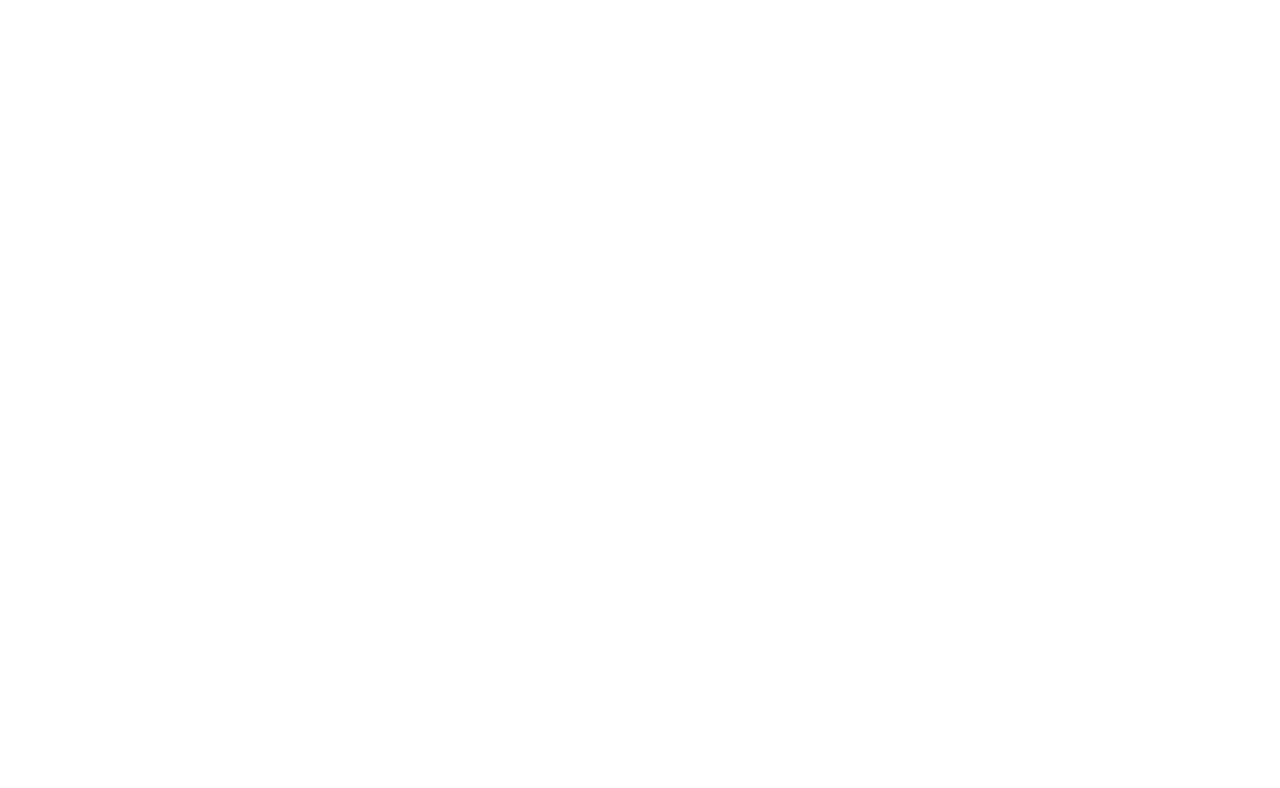
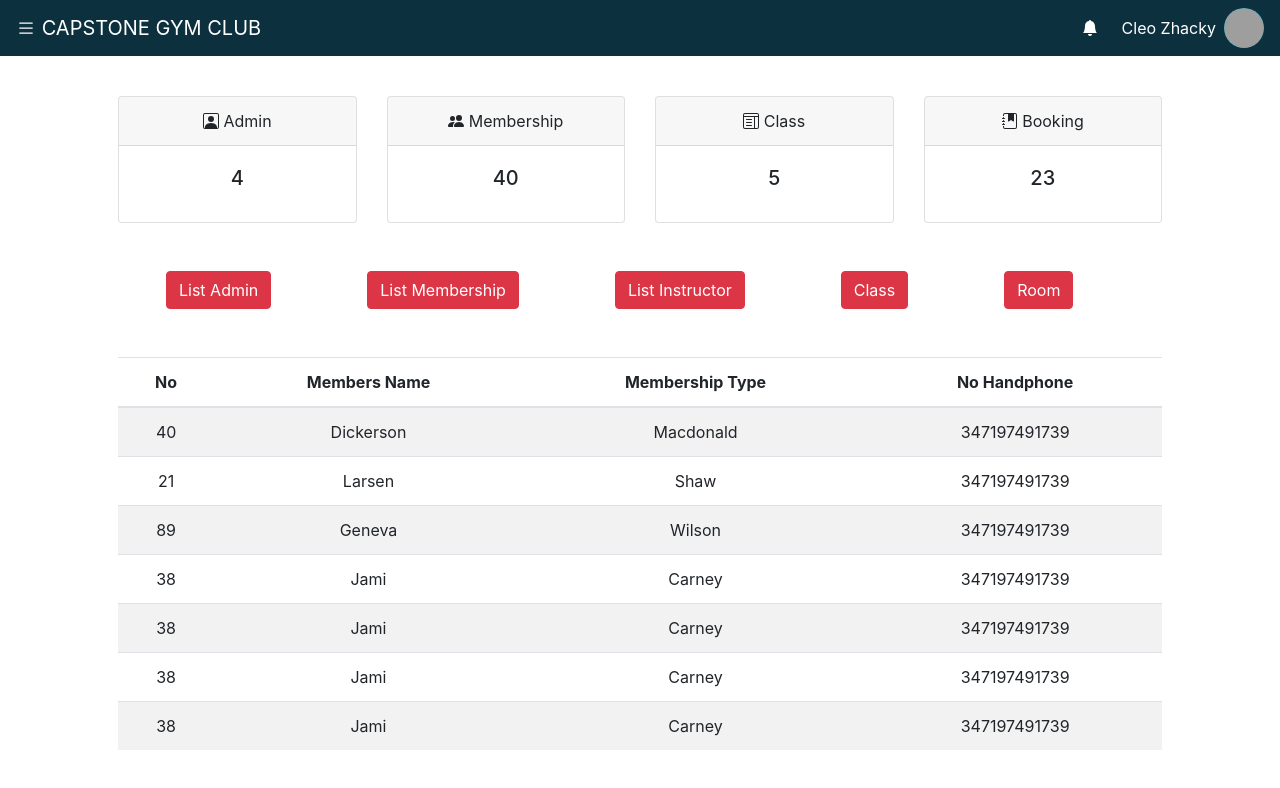
Before and after one commit to gymtrainingclub/web-app, a Nuxt app in the folder gym-web/: page /admin/DashboardPage in a window 1280 px wide. Before the commit this address had no page. Shown: the top 788 px of the page. Built offline with nearby package versions, Linux system fonts and the light colour scheme; grey boxes are pictures that could not be loaded.

Commit message:
update login

```diff
--- /dev/null
+++ b/gym-web/components/NavbarView.vue
@@ -0,0 +1,49 @@
+<template>
+  <div>
+    <b-navbar fixed="top" toggleable="lg" style="background: #0c303d">
+      <b-navbar-brand href="#" style="color: white">
+        <b-sidebar id="sidebar-1" backdrop-variant="primary" title="Sidebar">
+          <div class="px-3 py-2">
+            <b-img
+              thumbnail
+              src="https://picsum.photos/500/500/?image=54"
+            ></b-img>
+          </div>
+        </b-sidebar>
+        <b-icon v-b-toggle.sidebar-1 icon="list"></b-icon>
+        CAPSTONE GYM CLUB
+      </b-navbar-brand>
+
+      <b-navbar-toggle target="nav-collapse"></b-navbar-toggle>
+
+      <b-collapse id="nav-collapse" is-nav>
+        <!-- Right aligned nav items -->
+        <div></div>
+        <b-navbar-nav class="ml-auto">
+          <div class="mr-2 row align-items-center">
+            <b-icon variant="white" icon="bell-fill"></b-icon>
+            <span class="ml-4">Cleo Zhacky</span>
+          </div>
+          <!-- <div class="row align-items-center mr-2"></div> -->
+          <div></div>
+          <div>
+            <b-avatar
+              variant="info"
+              src="https://placekitten.com/300/300"
+            ></b-avatar>
+          </div>
+        </b-navbar-nav>
+      </b-collapse>
+    </b-navbar>
+  </div>
+</template>
+<script>
+export default {
+  name: 'NavbarView',
+}
+</script>
+<style>
+span {
+  color: white;
+}
+</style>
--- /dev/null
+++ b/gym-web/pages/admin/DashboardPage.vue
@@ -0,0 +1,98 @@
+<template>
+  <div>
+    <navbar-view />
+    <b-container class="p-5 mt-5">
+      <b-card-group class="text-center" deck>
+        <div v-for="card in cards" :key="card" class="card">
+          <div class="card-header">
+            <b-icon :icon="card.icon"></b-icon>
+            {{ card.name }}
+          </div>
+          <div class="card-body">
+            <h5 class="card-title">{{ card.value }}</h5>
+          </div>
+        </div>
+      </b-card-group>
+      <div>
+        <b-button-group v-for="name in buttons" :key="name" class="">
+          <b-button variant="danger" class="m-5 d-flex justify-content-center">
+            {{ name }}
+          </b-button>
+        </b-button-group>
+      </div>
+      <div class="text-center">
+        <b-table striped hover :items="items"></b-table>
+      </div>
+    </b-container>
+  </div>
+</template>
+<script>
+import NavbarView from '@/components/NavbarView.vue'
+export default {
+  name: 'DashboardPage',
+  components: {
+    NavbarView,
+  },
+  data() {
+    return {
+      cards: [
+        { icon: 'person-square', name: 'Admin', value: 4 },
+        { icon: 'people-fill', name: 'Membership', value: 40 },
+        { icon: 'layout-text-window', name: 'Class', value: 5 },
+        { icon: 'journal-bookmark-fill', name: 'Booking', value: 23 },
+      ],
+      buttons: [
+        'List Admin',
+        'List Membership',
+        'List Instructor',
+        'Class',
+        'Room',
+      ],
+      items: [
+        {
+          No: 40,
+          Members_Name: 'Dickerson',
+          Membership_Type: 'Macdonald',
+          No_Handphone: '347197491739',
+        },
+        {
+          No: 21,
+          Members_Name: 'Larsen',
+          Membership_Type: 'Shaw',
+          No_Handphone: '347197491739',
+        },
+        {
+          No: 89,
+          Members_Name: 'Geneva',
+          Membership_Type: 'Wilson',
+          No_Handphone: '347197491739',
+        },
+        {
+          No: 38,
+          Members_Name: 'Jami',
+          Membership_Type: 'Carney',
+          No_Handphone: '347197491739',
+        },
+        {
+          No: 38,
+          Members_Name: 'Jami',
+          Membership_Type: 'Carney',
+          No_Handphone: '347197491739',
+        },
+        {
+          No: 38,
+          Members_Name: 'Jami',
+          Membership_Type: 'Carney',
+          No_Handphone: '347197491739',
+        },
+        {
+          No: 38,
+          Members_Name: 'Jami',
+          Membership_Type: 'Carney',
+          No_Handphone: '347197491739',
+        },
+      ],
+    }
+  },
+}
+</script>
--- a/gym-web/components/admin/LoginPage.vue
+++ b/gym-web/pages/admin/LoginPage.vue
@@ -18,7 +18,12 @@
         ></b-form-input>
         <b-form-input type="password" placeholder="Password"></b-form-input>
         <div class="d-flex justify-content-center">
-          <b-button class="mt-4 btn" block>LOGIN</b-button>
+          <!-- <b-button class="mt-4 btn" block>
+            <nuxt-link to="/DashboardPage"> LOGIN </nuxt-link></b-button
+          > -->
+          <b-button class="mt-4 login" block @click="dashboard()">
+            LOGIN
+          </b-button>
         </div>
         <div class="d-flex justify-content-center mt-4">
           <a href="#">Forget Password?</a>
@@ -30,10 +35,15 @@
 <script>
 export default {
   name: 'LoginPage',
+  methods: {
+    dashboard() {
+      this.$router.push({ path: '/admin/DashboardPage' })
+    },
+  },
 }
 </script>
 <style>
-.btn {
+.login {
   width: 35%;
   background-color: #f15a24;
 }
--- a/gym-web/pages/index.vue
+++ b/gym-web/pages/index.vue
@@ -3,9 +3,8 @@
     <login-page />
   </div>
 </template>
-
 <script>
-import LoginPage from '@/components/admin/LoginPage.vue'
+import LoginPage from '@/pages/admin/LoginPage.vue'
 export default {
   name: 'IndexPage',
   components: {
```
Also changed, not shown: 1 other file (tests, documents, lock files or other folders).
